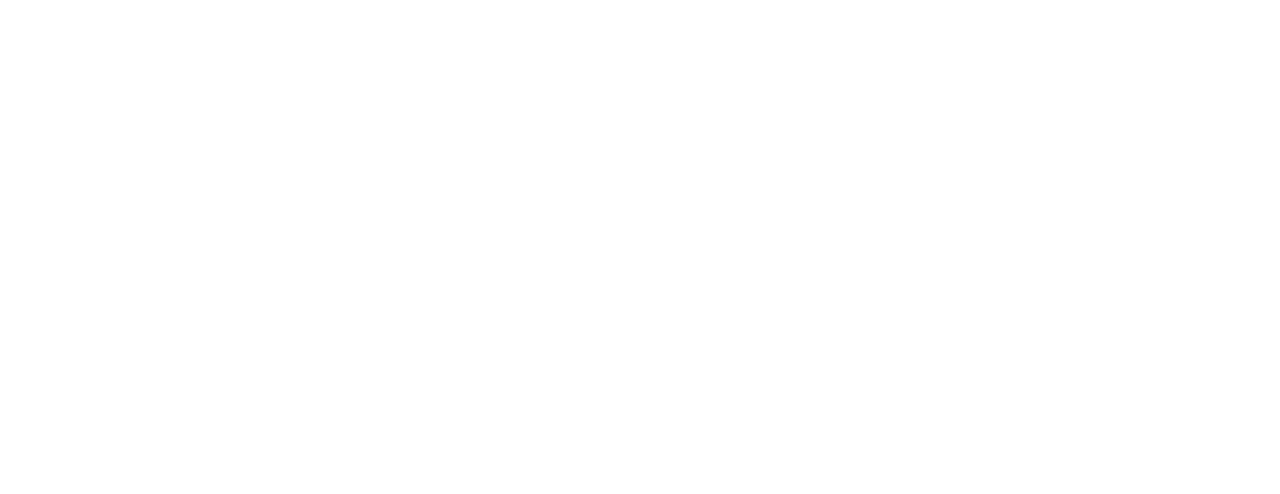
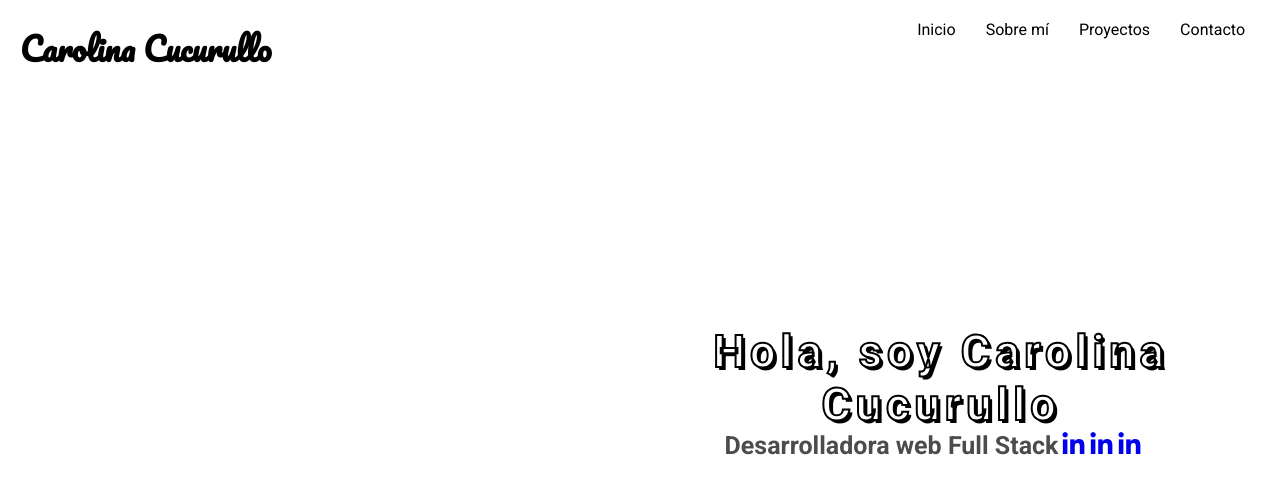
Before and after one commit to caroccucurullo/Portfolio-Carolina-Cucurullo, a plain HTML site: page index.html in a window 1280 px wide. Drawn offline with Linux system fonts and the light colour scheme.

Commit message:
Header y seccion inicio

```diff
--- a/estilo.css
+++ b/estilo.css
@@ -0,0 +1,156 @@
+@import url('https://fonts.googleapis.com/css?family=Roboto:400,700&display=swap');
+@import url('https://fonts.googleapis.com/css2?family=Pacifico&display=swap');
+
+* {
+  margin: 0;
+  padding: 0;
+  box-sizing: border-box;
+  font-family: 'Roboto', sans-serif;
+}
+
+html, body {
+  scroll-behavior: smooth;
+}
+
+/*-------HEADER-------*/
+
+header {
+    position: fixed;
+    width: 100%;
+    display: flex;
+    justify-content: space-between;
+    z-index: 99;
+    padding: 20px;
+    transition: .5s;
+}
+
+header h1 {
+    font-family: 'Pacifico';
+
+}
+
+header nav ul {
+    display: flex;
+    list-style: none;
+}
+
+header nav ul li {
+    margin: 0 15px;
+}
+
+nav ul li .linea {
+    display: block;
+    background-color: black;
+    height: 2px;
+    width: 0%;
+    transition: .5s;
+}
+
+nav ul li:hover .linea {
+    width: 100%;
+}
+
+header nav ul li a {
+    text-decoration: none;
+    color: black;
+}
+
+header .nav-bar {
+    font-size: 24px;
+    cursor: pointer;
+    transition: .5s;
+    display: none;
+}
+
+header .nav-bar:hover {
+    color: #4c4c4c;
+}
+
+header nav ul li span.selected {
+    display: block;
+    background-color: black;
+    height: 2px;
+    width: 100%;
+}
+
+
+/*-------INICIO--------*/
+
+#inicio {
+    position: relative;
+    height: 100vh;
+    padding: 0 40px;
+
+}
+
+#inicio .contenedor-cont {
+    max-width: 1500px;
+    height: 100%;
+    margin: auto;
+
+}
+#inicio .contenedor-cont .info {
+    position: relative;
+    top: 50%;
+    width: 50%;
+    left: 50%;
+    text-align: center;
+    transform: translateY(-50%);
+    z-index: 10;
+    animation: aparecer 2s forwards;
+
+}
+
+@keyframes aparecer {
+    0% {
+        margin-left: -30px;
+        opacity: 0;
+    }
+    100% {
+        margin-left: 0px;
+        opacity: 1;
+    }
+}
+
+#inicio .contenedor-cont .info h2 {
+    font-size: 45px;
+    color: white;
+    -webkit-text-stroke: 2px black;
+    padding-left: 2px;
+    text-shadow: 3px 3px black;
+    letter-spacing: 5px;
+}
+
+#inicio .contenedor-cont .info h3 {
+    display: inline-block;
+    font-size: 25px;
+    color: #4c4c4c;
+    margin-bottom: 15px;
+}
+
+#inicio .contenedor-cont .info .redes {
+    display: inline-block;
+    color: #4c4c4c;
+    font-size: 25px;
+    margin-right: 15px;
+}
+
+#inicio .contenedor-img{
+    position: absolute;
+    top: 0;
+    left: 0;
+    width: 50%;
+    height: 100vh;
+    clip-path: ellipse(90% 90% at left);
+    /* background-color: #4c4c4c; */
+
+}
+
+#inicio .contenedor-img img {
+    background-image: XXX;
+    background-size: cover;
+    width: 100%;
+    height: 100vh;
+    background-position: center;
+
+}
--- a/index.html
+++ b/index.html
@@ -5,10 +5,54 @@
     <meta http-equiv="X-UA-Compatible" content="IE=edge">
     <meta name="viewport" content="width=device-width, initial-scale=1.0">
     <title>Carolina Cucurullo</title>
+
+    <link rel="stylesheet" href="https://cdnjs.cloudflare.com/ajax/libs/font-awesome/6.4.0/css/all.min.css" integrity="sha512-iecdLmaskl7CVkqkXNQ/ZH/XLlvWZOJyj7Yy7tcenmpD1ypASozpmT/E0iPtmFIB46ZmdtAc9eNBvH0H/ZpiBw==" crossorigin="anonymous" referrerpolicy="no-referrer" />
     <link rel="stylesheet" href="estilo.css">
 </head>
 <body>
+    <header id="header">
+        <h1>Carolina Cucurullo</h1>
+        <nav id="nav">
+            <ul>
+                <li>
+                    <a href="#inicio">Inicio</a>
+                    <span class="linea seleccionado"></span>
+                </li>
+                <li>
+                    <a href="#sobremi">Sobre mí</a>
+                    <span class="linea"></span>
+                </li>
+                <li>
+                    <a href="#proyectos">Proyectos</a>
+                    <span class="linea"></span>
+                </li>
+                <li>
+                    <a href="#contacto">Contacto</a>
+                    <span class="linea"></span>
+                </li>
+            </ul>
+        </nav>
+        <div class="nav-bar" id="nav-bar">
+            <i class="fa-regular fa-bars"></i>
+        </div>
 
+    </header>
+
+    <section id="inicio">
+        <div class="contenedor-img">
+            <div class="img"></div>
+        </div>
+        <div class="contenedor-cont">
+            <div class="info">
+                <h2>Hola, soy Carolina Cucurullo</h2>
+                <h3>Desarrolladora web Full Stack</h3>
+                <div class="redes">
+                    <a href="#"><i class="fa-brands fa-linkedin-in"></i></a>
+                    <a href="#"><i class="fa-brands fa-linkedin-in"></i></a>
+                    <a href="#"><i class="fa-brands fa-linkedin-in"></i></a>
+                </div>
+            </div>
+        </div>
 
 </body>
 </html>
```
